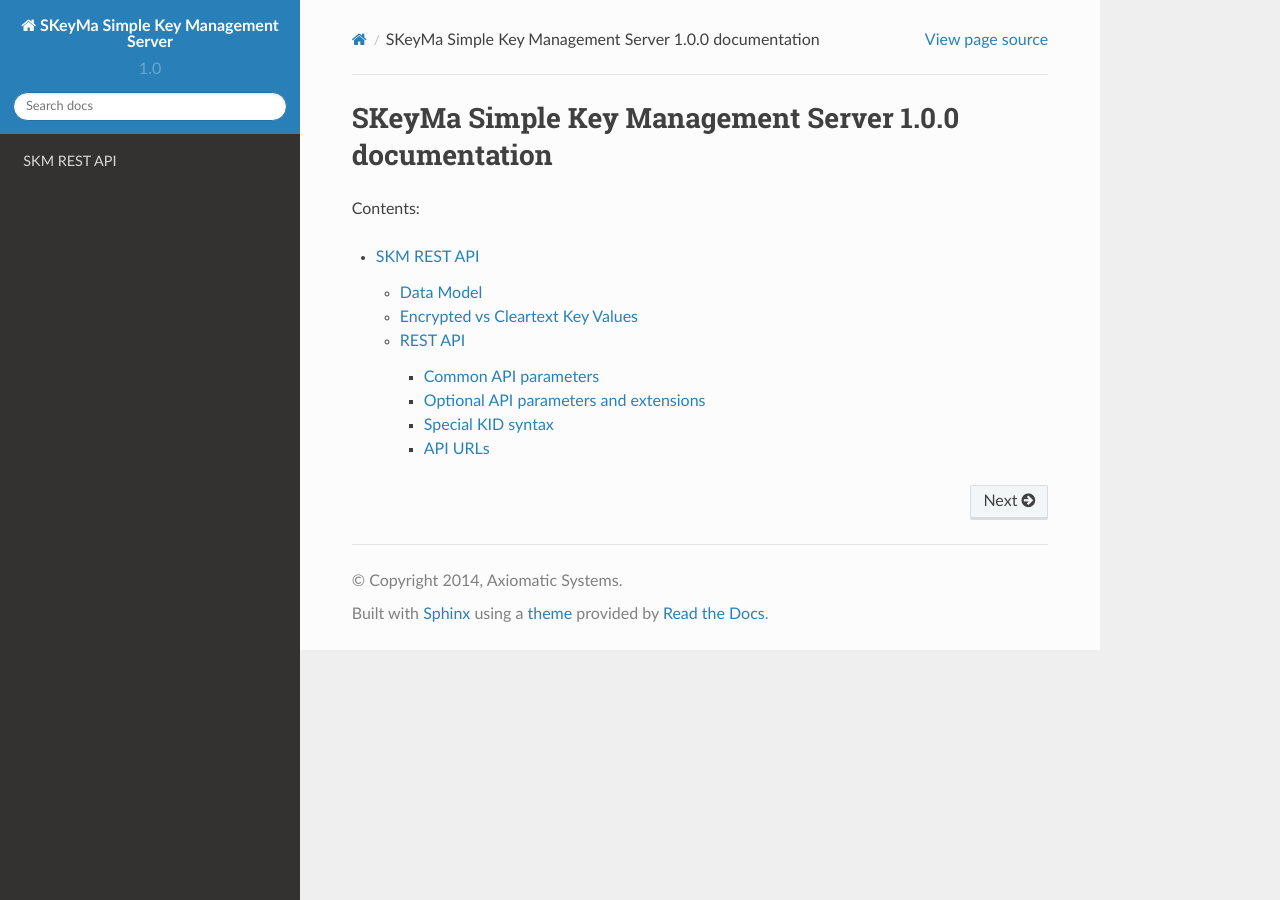
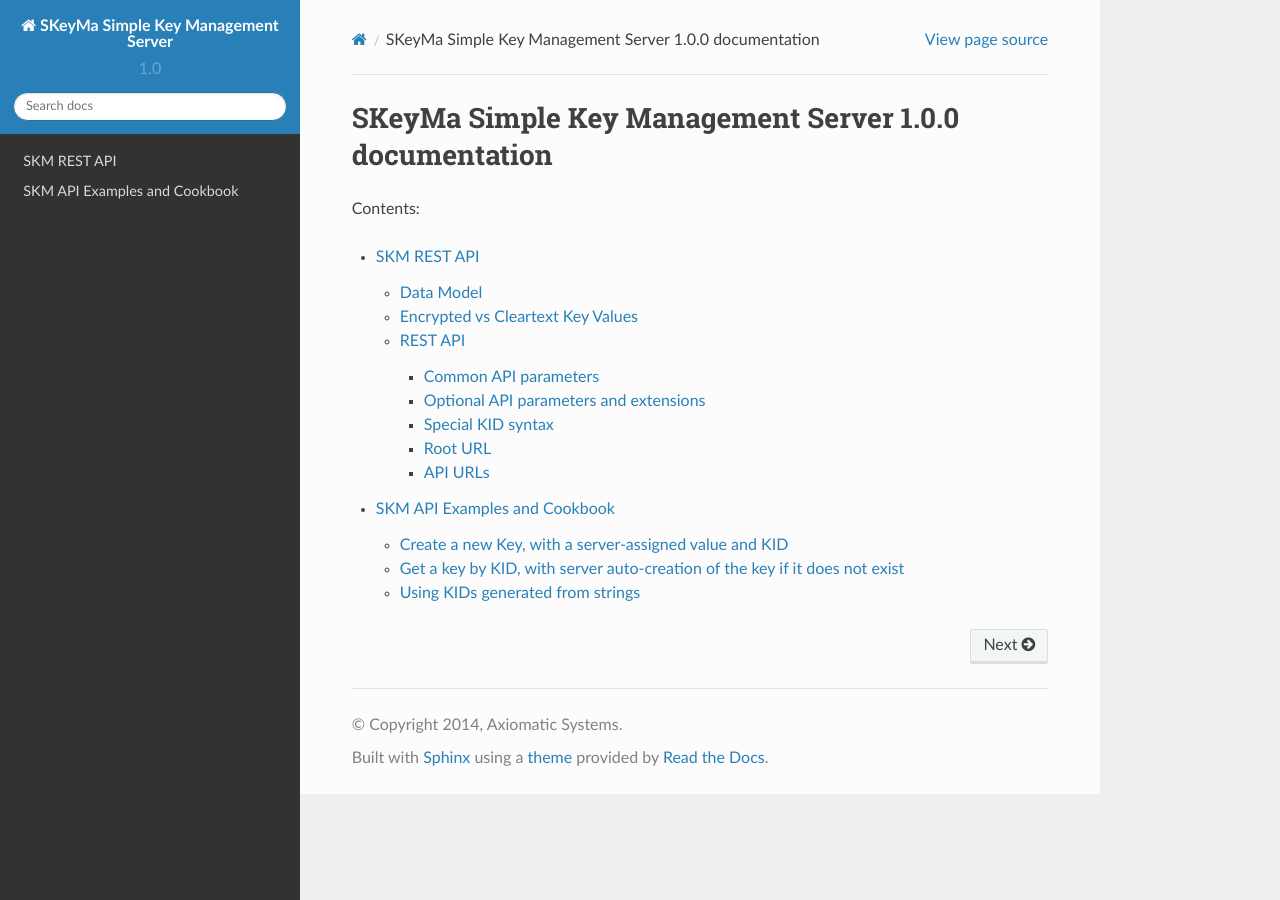
Before and after one commit to axiomatic-systems/skeyma, a Sphinx documentation site: the page built from docs/index.rst, in a window 1280 px wide. Built offline with Sphinx 7.4.7 and the Read the Docs theme 2.0.0, drawn with Linux system fonts in a browser that asks for light colours; part of the change alters nothing that is shown.

Commit message:
updated docs

```diff
--- a/docs/api/examples.rst
+++ b/docs/api/examples.rst
@@ -0,0 +1,97 @@
+SKM API Examples and Cookbook
+=============================
+
+Create a new Key, with a server-assigned value and KID
+------------------------------------------------------
+
+POST an empty body, or a body with an empty ``{}`` JSON Object.
+The server will create a new random key and assign it a new random KID.
+
+Because the server only stores encrypted keys, the ``kek`` parameter is required
+
+  **Request**
+
+  .. sourcecode:: http
+
+    POST /keys?kek=000102030405060708090a0b0c0d0e0f HTTP/1.1
+
+  **Response**
+
+  .. sourcecode:: http
+
+    HTTP/1.1 201 Created
+    Content-Type: application/json
+    Location: /keys/4e2df6b45e8257e187b2802b22ae7418
+
+    {
+      "kid":   "4e2df6b45e8257e187b2802b22ae7418",
+      "k":     "a9b9033df0b9ca5447839e3d074817a0",
+      "ek":    "5dbd06c0056b42fe0b8cf406679620c31bd619732730433d",
+      "kekId": "#1.afe008a381bdac03b412a92d54b92ddf"
+    }
+
+Get a key by KID, with server auto-creation of the key if it does not exist
+---------------------------------------------------------------------------
+
+POST a body with a partial JSON Key Object, including a ``kid`` field.
+If a Key Object with that KID already exists on the server, that object is returned, with an ``HTTP 200` response code. If no such Key Object already exists, a new one is created, with a new random key value.
+
+Because the server only stores encrypted keys, the ``kek`` parameter is required
+
+  **Request**
+
+  .. sourcecode:: http
+
+    POST /keys?kek=000102030405060708090a0b0c0d0e0f HTTP/1.1
+    Content-Type: application/json
+
+    {
+      "kid":   "4e2df6b45e8257e187b2802b22ae7418",
+    }
+
+  **Response if no key with that KID exists on the server**
+
+  .. sourcecode:: http
+
+    HTTP/1.1 201 Created
+    Content-Type: application/json
+    Location: /keys/4e2df6b45e8257e187b2802b22ae7418
+
+    {
+      "kid":   "4e2df6b45e8257e187b2802b22ae7418",
+      "k":     "a9b9033df0b9ca5447839e3d074817a0",
+      "ek":    "5dbd06c0056b42fe0b8cf406679620c31bd619732730433d",
+      "kekId": "#1.afe008a381bdac03b412a92d54b92ddf"
+    }
+
+  **Response if a key with that KID already exists on the server**
+
+  .. sourcecode:: http
+
+    HTTP/1.1 200 OK
+    Content-Type: application/json
+
+    {
+      "kid":   "4e2df6b45e8257e187b2802b22ae7418",
+      "k":     "a9b9033df0b9ca5447839e3d074817a0",
+      "ek":    "5dbd06c0056b42fe0b8cf406679620c31bd619732730433d",
+      "kekId": "#1.afe008a381bdac03b412a92d54b92ddf"
+    }
+
+Using KIDs generated from strings
+---------------------------------
+
+In some cases, it may be useful to have KIDs that correspond to a well-defined scheme, so that they can follow a pattern instead of being randomly generated.
+
+For example, let's say we are deploying a system with live TV channels for streaming. Each channel must be encrypted with a different key, and the keys must change every day. Instead of picking a random KID for each channel for each day, a simpler approach is to use a pattern where we assign a key name to each channel/day. We can represent the channel by its name and the day by the string YYYY.MM.DD. For example, the key name for channel CNN on December 18 2014 would be: CNN.2014.12.18
+
+We can now use the ``^string`` KID syntax instead of using hex KID representations. To obtain the key for Channel CNN for December 18 2014, we would get:
+
+.. http:get:: /keys/^CNN.2014.12.18
+
+or, if we want the server to auto-create the key if it doesn't already exist:
+
+.. http:post:: /keys/^CNN.2014.12.18
+
+
+This is much more convenient than having to remember a different random KID for each day for each channel.
--- a/docs/api/index.rst
+++ b/docs/api/index.rst
@@ -48,7 +48,7 @@ Common API parameters
 Optional API parameters and extensions
 ^^^^^^^^^^^^^^^^^^^^^^^^^^^^^^^^^^^^^^
 
-Some implementations of the SKM API require API callers to authenticate themselves. This may be implemented in a number of different ways, including using a URL query parameter (like for example an API key passed in a query parameter, named 'apiKey', 'customerAuthenticator', or something similar).
+.. note:: Some implementations of the SKM API require API callers to authenticate themselves. This may be implemented in a number of different ways, including using a URL query parameter (like for example an API key passed in a query parameter, named ``apiKey``, ``customerAuthenticator``, or something similar).
 
 Special KID syntax
 ^^^^^^^^^^^^^^^^^^
@@ -56,6 +56,11 @@ Special KID syntax
 In order to facilitate the work of API clients, a 16-byte KID can be replaced by a ``^`` character followed by a string. In that case, the KID is simply computed as the 16-byte truncated SHA1 hash of the string.
 
 For example, if the KID is specified as the string ``^kid1``, the actual KID value is ``80ea8bc8a58f990ad1f76bc665b30bfa``.
+
+Root URL
+^^^^^^^^
+
+.. note:: The URLs below are relative to a root URL for the Key Management Service on a server. In these examples, the root URL path is ``/``. But a server may use a different root URL path. For example, if the Key Management Service on a server named ``skm.example.com`` is at a root URL path ``services/skm``, then the URL relative path ``keys/{kid}`` would result in a final URL ``http://skm.example.com/services/skm/keys/{kid}``
 
 API URLs
 ^^^^^^^^
--- a/docs/index.rst
+++ b/docs/index.rst
@@ -9,3 +9,4 @@ Contents:
    :maxdepth: 3
 
    api/index
+   api/examples
```
Also changed, not shown: 1 other file.
